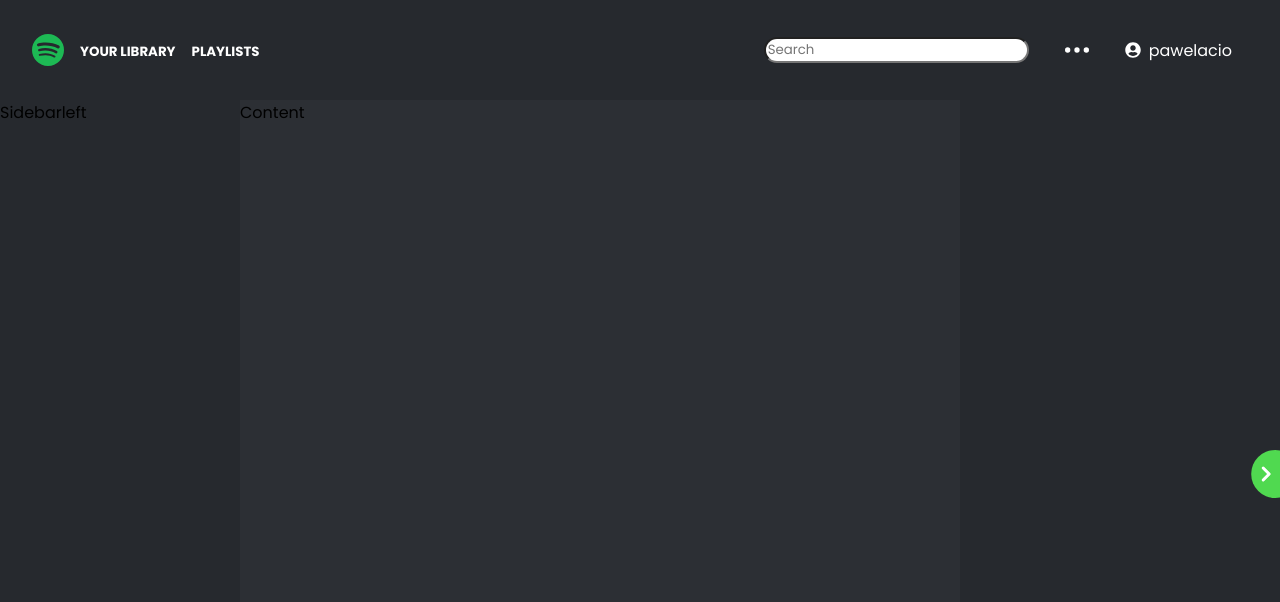
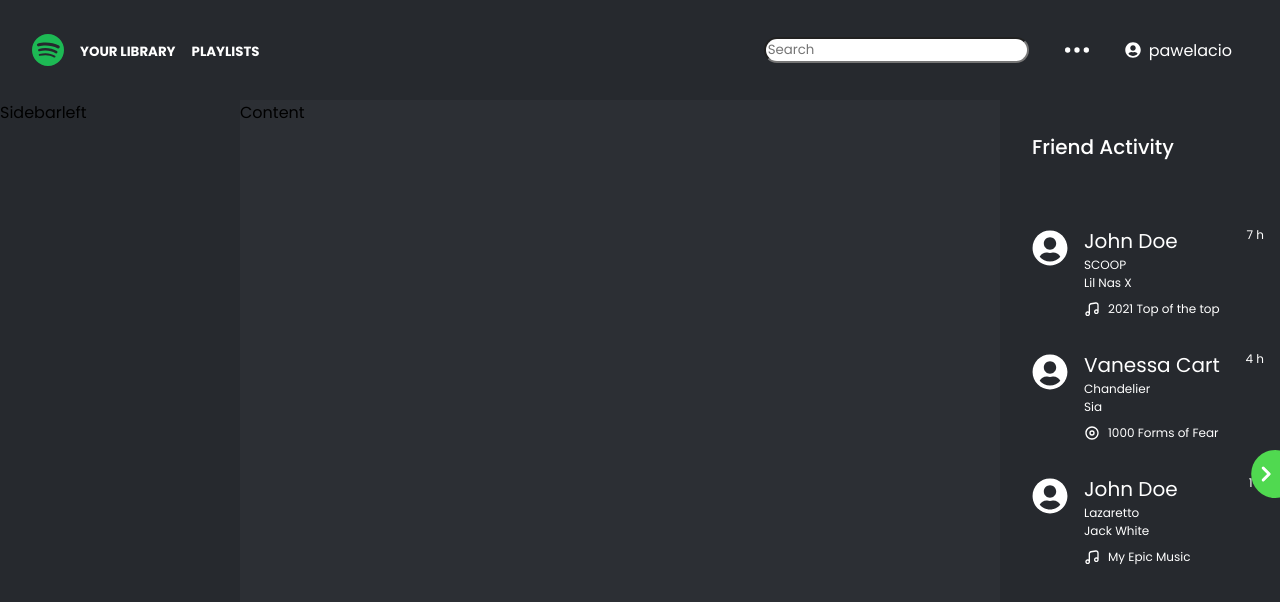
Before and after one commit to pawelacio/my-spotify, a Next.js app: page / in a window 1280 px wide. Shown: the top 602 px of the page. Built offline with nearby package versions, Linux system fonts and the light colour scheme.

Commit message:
Add friend activity section

```diff
--- /dev/null
+++ b/components/FriendActivity/FriendActivity.tsx
@@ -0,0 +1,83 @@
+import { FriendActivityStyled, HeaderStyled, FriendListWrapperStyled, FriendListItemStyled, FriendImageStyled, FriendLastPlayedStyled, FriendNameStyled, SongNameStyled, AlbumNameStyled, LastSeenStyled, SongArtistStyled, PlaylistNameStyled, IconStyled } from "./FriendActivityStyled";
+import { FaUserCircle } from 'react-icons/fa'
+import { CgMusic } from 'react-icons/cg';
+import { RiAlbumLine } from 'react-icons/ri'
+
+const FriendList = [
+  {
+    image: '',
+    name: 'John Doe',
+    currentSong: {
+      name: 'SCOOP',
+      artist: 'Lil Nas X',
+      album: 'MONTERO',
+      playlist: '2021 Top of the top'
+    },
+    lastActiveTime: '7 h'
+  },
+  {
+    image: '',
+    name: 'Vanessa Cart',
+    currentSong: {
+      name: 'Chandelier',
+      artist: 'Sia',
+      album: '1000 Forms of Fear',
+      playlist: ''
+    },
+    lastActiveTime: '4 h'
+  },
+  {
+    image: '',
+    name: 'John Doe',
+    currentSong: {
+      name: 'Lazaretto',
+      artist: 'Jack White',
+      album: 'Lazaretto',
+      playlist: 'My Epic Music'
+    },
+    lastActiveTime: '1 d'
+  }
+];
+
+const FriendActivity = () => {
+  return (
+    <FriendActivityStyled>
+      <HeaderStyled>Friend Activity</HeaderStyled>
+      <FriendListWrapperStyled>
+        { FriendList.map((friend, index) => {
+          return (
+            <FriendListItemStyled key={index}>
+              <FriendImageStyled>
+                <FaUserCircle />
+              </FriendImageStyled>
+              <FriendLastPlayedStyled>
+                <FriendNameStyled>{friend.name}</FriendNameStyled>
+                <SongNameStyled>{friend.currentSong.name}</SongNameStyled>
+                <SongArtistStyled>{friend.currentSong.artist}</SongArtistStyled>
+                { friend.currentSong.playlist ? (
+                    <PlaylistNameStyled>
+                      <IconStyled>
+                        <CgMusic />
+                      </IconStyled>
+                      {friend.currentSong.playlist}
+                    </PlaylistNameStyled>
+                  ) : (
+                    <AlbumNameStyled>
+                      <IconStyled>
+                        <RiAlbumLine />
+                      </IconStyled>
+                      {friend.currentSong.album}
+                    </AlbumNameStyled>
+                  )
+                }
+                  </FriendLastPlayedStyled>
+              <LastSeenStyled>{friend.lastActiveTime}</LastSeenStyled>
+            </FriendListItemStyled>
+          )
+        })}
+      </FriendListWrapperStyled>
+    </FriendActivityStyled>
+  )
+}
+
+export default FriendActivity;
--- /dev/null
+++ b/components/FriendActivity/FriendActivityStyled.tsx
@@ -0,0 +1,93 @@
+import styled from "styled-components";
+import { textColor } from "../../styles/variables";
+
+export const FriendActivityStyled = styled.div`
+  position: relative;
+  padding: 32px 16px 32px 32px;
+`;
+
+export const HeaderStyled = styled.div`
+  font-size: 20px;
+  font-weight: 500;
+  color: ${ textColor };
+`;
+
+export const FriendListWrapperStyled = styled.div`
+  margin-top: 64px;
+`;
+
+export const FriendListItemStyled = styled.div`
+  display: flex;
+  align-items: top;
+  color: ${ textColor };
+  margin-bottom: 32px;
+`;
+
+export const FriendImageStyled = styled.div`
+  font-size: 36px;
+  margin-right: 16px;
+`;
+
+export const FriendLastPlayedStyled = styled.div`
+  flex-grow: 1;
+`;
+
+export const FriendNameStyled = styled.div`
+  font-size: 20px;
+
+  &:hover {
+    cursor: pointer;
+    text-decoration: underline;
+  }
+`;
+
+export const SongNameStyled = styled.div`
+  font-size: 12px;
+
+  &:hover {
+    cursor: pointer;
+    text-decoration: underline;
+  }
+`;
+
+export const SongArtistStyled = styled.div`
+  font-size: 12px;
+  margin-bottom: 8px;
+
+  &:hover {
+    cursor: pointer;
+    text-decoration: underline;
+  }
+`;
+
+export const AlbumNameStyled = styled.div`
+  display: flex;
+  align-items: center;
+  font-size: 12px;
+
+  &:hover {
+    cursor: pointer;
+    text-decoration: underline;
+  }
+`;
+
+export const PlaylistNameStyled = styled.div`
+  display: flex;
+  align-items: center;
+  font-size: 12px;
+
+  &:hover {
+    cursor: pointer;
+    text-decoration: underline;
+  }
+`;
+
+export const IconStyled = styled.div`
+  display: flex;
+  font-size: 16px;
+  margin-right: 8px;
+`;
+
+export const LastSeenStyled = styled.div`
+  font-size: 12px;
+`;
--- /dev/null
+++ b/components/FriendActivity/index.tsx
@@ -0,0 +1,3 @@
+import FriendActivity from "./FriendActivity";
+
+export default FriendActivity;
--- a/components/SidebarRight/SidebarRight.tsx
+++ b/components/SidebarRight/SidebarRight.tsx
@@ -1,9 +1,11 @@
 import { MouseEvent, useState, useEffect } from "react";
 import { HiChevronRight } from 'react-icons/hi'
+import FriendActivity from "../FriendActivity";
 
 import {
   SidebarRightWrapperStyled,
   HideSidebarButtonStyled,
+  SidebarContent
 } from './SidebarRightStyled';
 
 const SidebarRight = () => {
@@ -24,6 +26,9 @@
 
   return (
     <SidebarRightWrapperStyled isOpened={opened} >
+      <SidebarContent>
+        <FriendActivity />
+      </SidebarContent>
       <HideSidebarButtonStyled>
         <HiChevronRight onClick={() => onHideButtonClick()} />
       </HideSidebarButtonStyled>
--- a/components/SidebarRight/SidebarRightStyled.tsx
+++ b/components/SidebarRight/SidebarRightStyled.tsx
@@ -35,7 +35,7 @@
 export const SidebarRightWrapperStyled = styled.div<SidebarRightWrapperStyledPrips>`
   position: relative;
   background-color: ${ mainColor };
-  width: 320px;
+  width: 280px;
   transition: all 0.3s;
   ${props => !props.isOpened && css`
     width: 0px;
@@ -45,8 +45,8 @@
       }
     }
   `};
+`;
 
-  /* left: ${
-    (props) => (props.isOpened ? '240px' : '0px')
-  }; */
+export const SidebarContent = styled.div`
+  position: relative;
 `;
```
